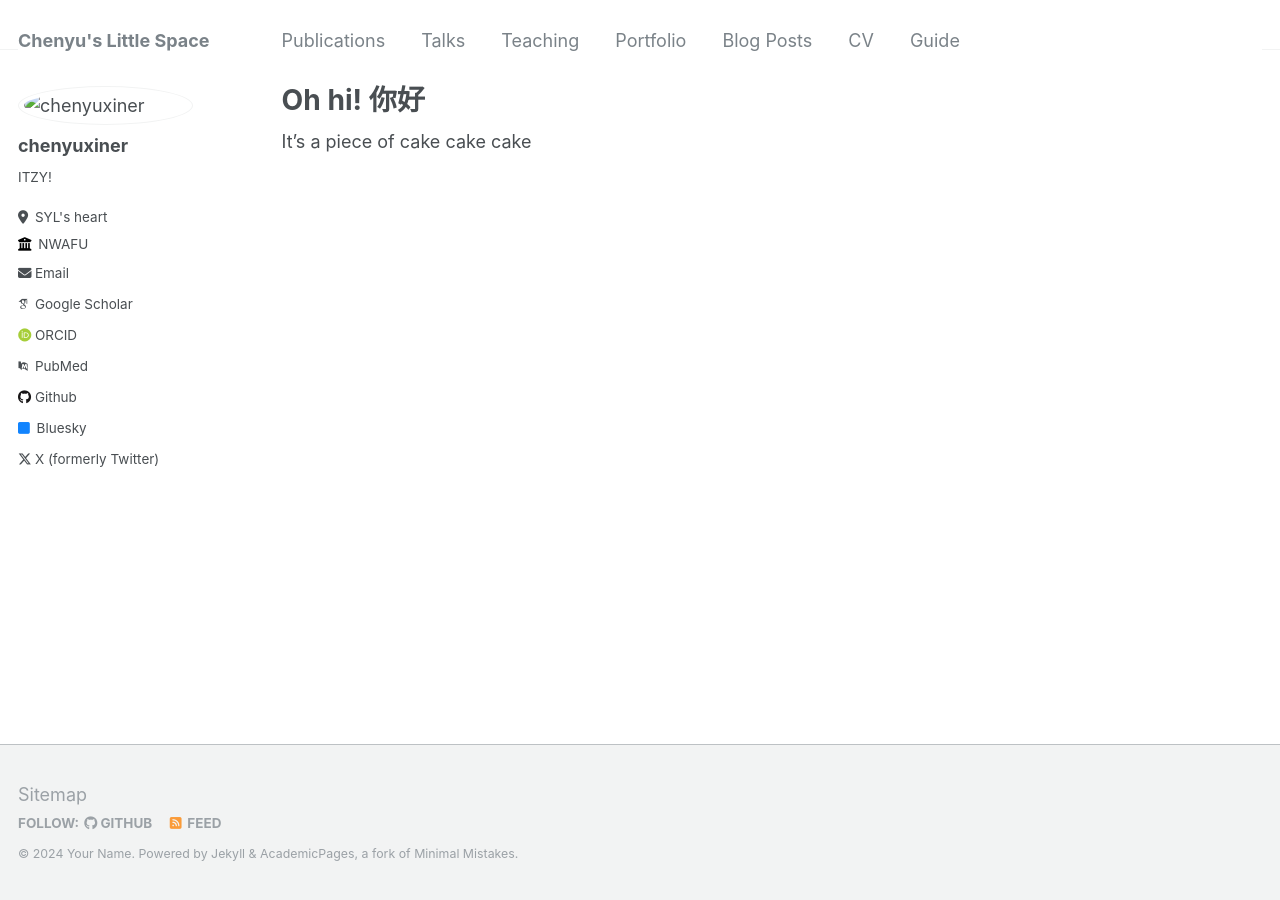
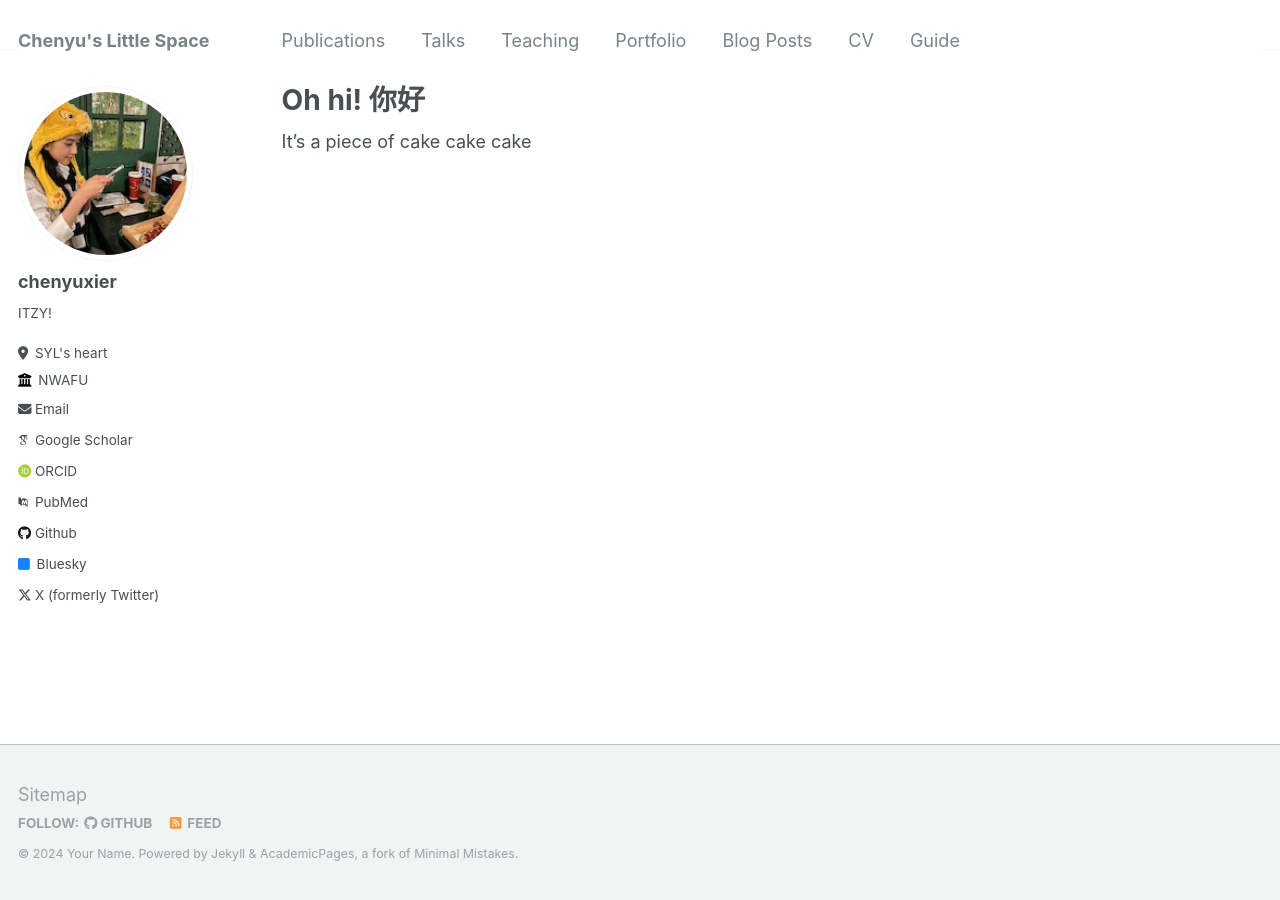
Before and after one commit to myuxinchen/myuxinchen.github.io, a Jekyll site: the page built from _pages/about.md, in a window 1280 px wide. Built offline with Jekyll 4.4.1, drawn with Linux system fonts in a browser that asks for light colours; some web fonts are replaced.

Commit message:
Update _config.yml

```diff
--- a/_config.yml
+++ b/_config.yml
@@ -21,8 +21,8 @@ repository               : "academicpages/academicpages.github.io"
 #               Additional customization can be done by editing /_includes/author-profile.html
 author:
   # Biographic information
-  avatar           : "images/photo.png"
-  name             : "chenyuxiner"
+  avatar           : "photo.jpg"
+  name             : "chenyuxier"
   pronouns         : # example: "she/her"
   bio              : "ITZY!"
   location         : "SYL's heart"
```
